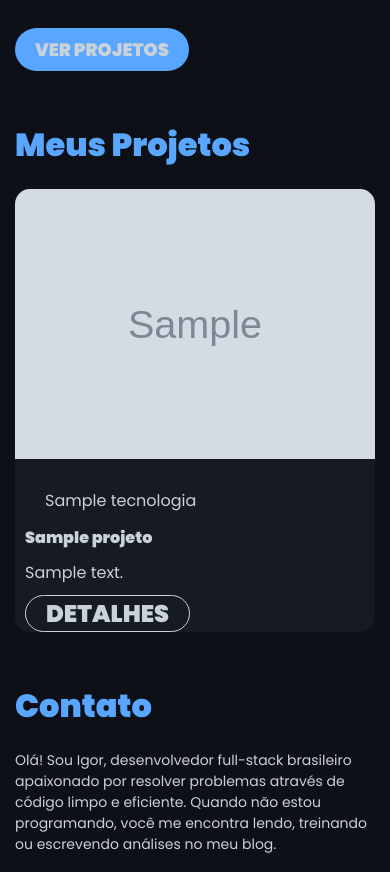
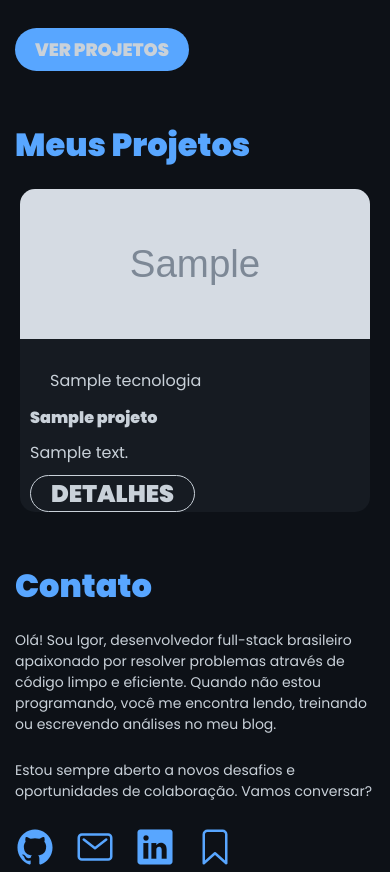
Before and after one commit to igorpaula7/portifolio, a Django app: page / in a window 390 px wide. Shown: the part 185-1057 px from the top of the page. Run offline with Django 5.2, Linux system fonts and the light colour scheme; tables that the repository leaves empty hold one stand-in row (values such as "Sample post"); grey boxes marked "Sample" are stand-in pictures.

Commit message:
style: adição da propriedade max-height nas imagens dos projetos

```diff
--- a/core/portifolio/static/css/style.css
+++ b/core/portifolio/static/css/style.css
@@ -174,13 +174,14 @@
 
   .projeto {
     width: 100%;
-    max-width: 400px;
+    max-width: 350px;
     height: auto;
   }
 
   .projeto > img {
     width: 100%;
     height: auto;
+    max-height: 150px;
     border-radius: 15px 15px 0 0;
   }
 
```
